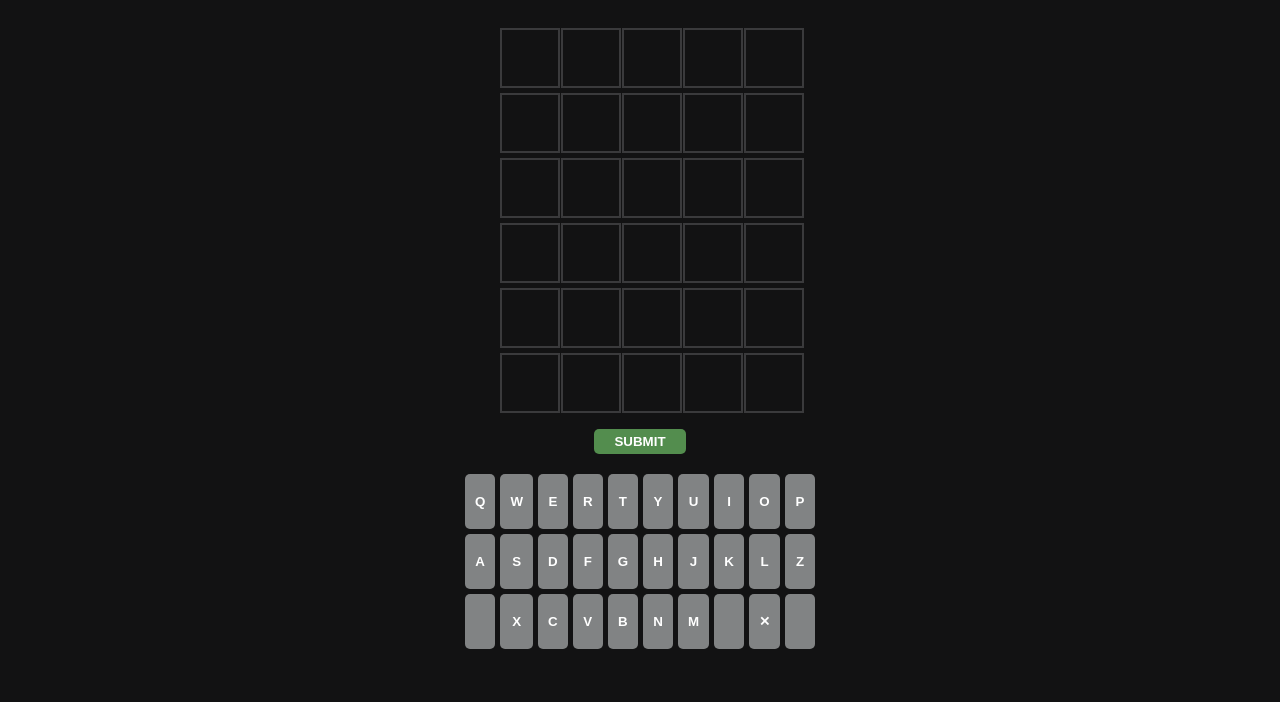
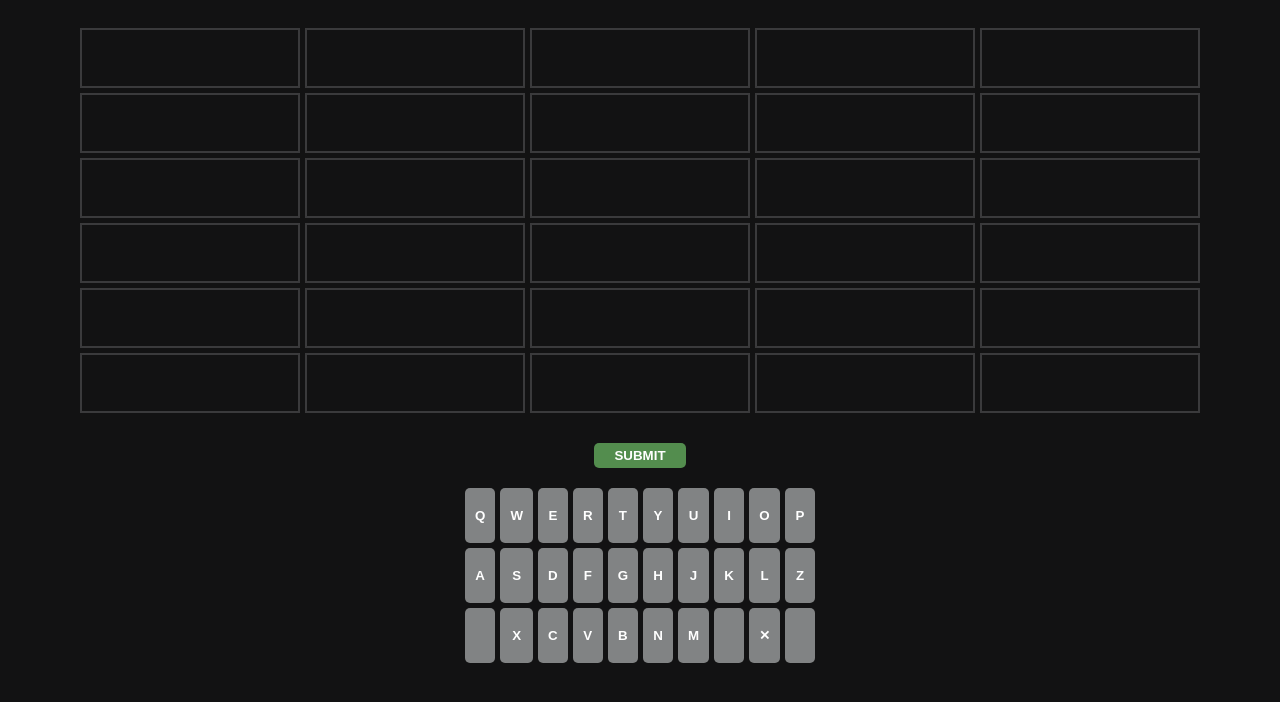
Before and after one commit to anand-2020/guess-it, a plain HTML site: page index.html in a window 1280 px wide. Drawn offline with Linux system fonts and the light colour scheme.

Commit message:
update css to centre board

```diff
--- a/index.html
+++ b/index.html
@@ -23,13 +23,12 @@
       display: grid;
       grid-template-columns: repeat(5, 1fr);
       gap: 5px;
-      margin-bottom: 20px;
-      width: 100%;
-      max-width: 280px;
+      margin-bottom: 10px;
+      width: 90%;
     }
     .cell {
-      width: 100%;
-      aspect-ratio: 1 / 1;
+      width: auto;
+      height: 3.5rem;
       border: 2px solid #3a3a3c;
       display: flex;
       align-items: center;
@@ -59,7 +58,7 @@
       grid-template-columns: repeat(10, 1fr);
       gap: 5px;
       max-width: 350px;
-      width: 100%;
+      width: fit-content;
       margin-top: 20px;
     }
     .key {
@@ -88,12 +87,7 @@
       margin-top: 10px;
       font-size: 1rem;
     }
-    #board,
-    #keyboard {
-        width: 100%;
-        margin-left: 0 auto;
-        margin-right: 0 auto;
-    }
+
 
 #submit {
   background-color: #538d4e;
```
